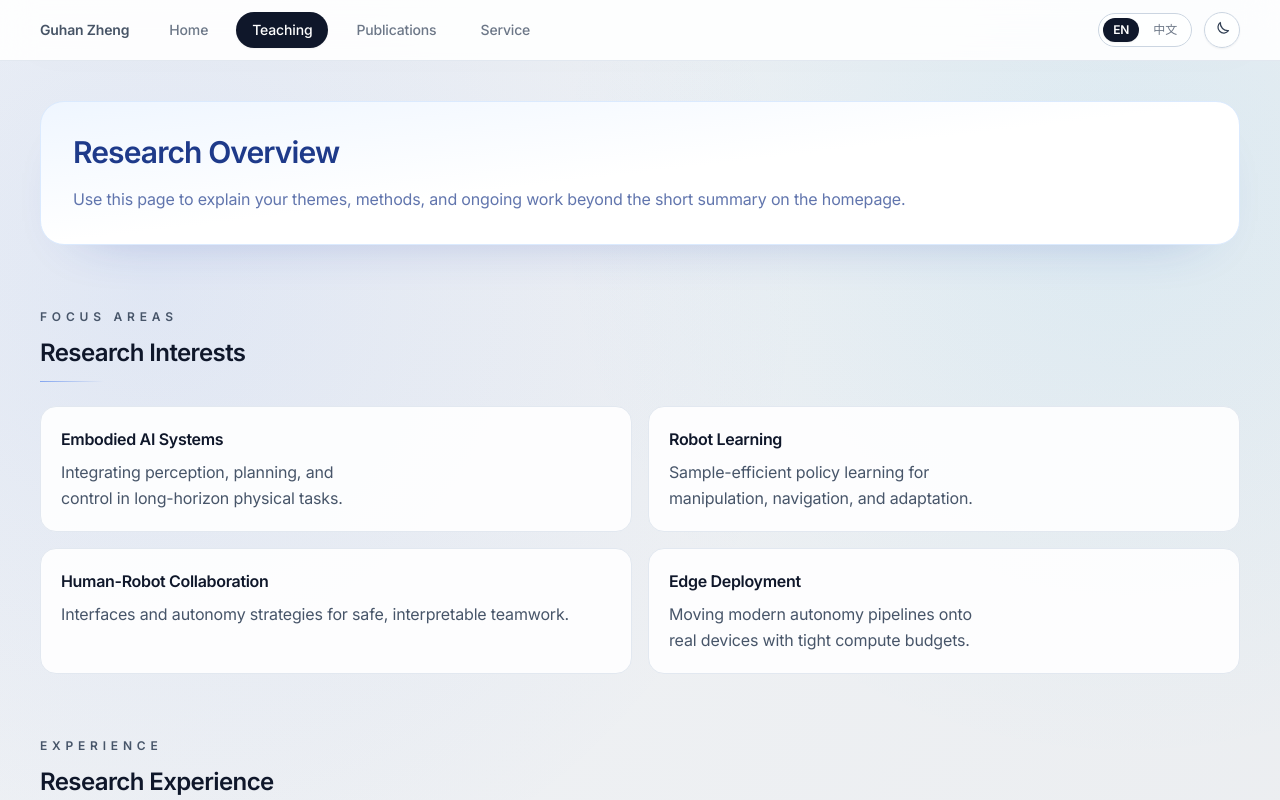
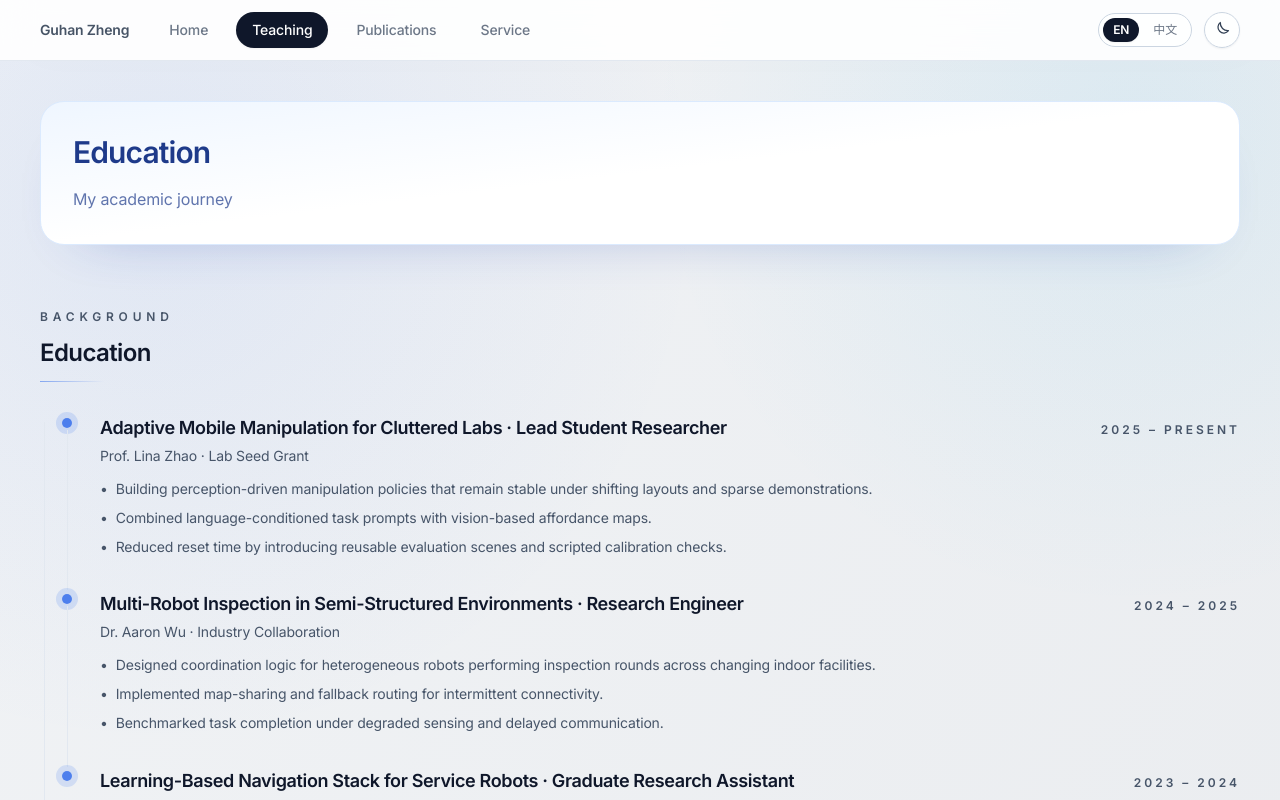
Before and after one commit to Guhan328/Guhan328.github.io, a Next.js app: page /en/research in a window 1280 px wide. Shown: the top 800 px of the page. Built offline with nearby package versions, Linux system fonts and the light colour scheme; no server answers.

Commit message:
Update page.tsx

```diff
--- a/app/(site)/[locale]/research/page.tsx
+++ b/app/(site)/[locale]/research/page.tsx
@@ -16,31 +16,17 @@ export default async function ResearchPage({ params }: PageProps) {
     notFound();
   }
 
-  const { interests, experiences } = getResearchContent()[locale];
+  const { experiences } = getResearchContent()[locale];
   const t = getResearchPageCopy()[locale];
 
   return (
     <div className="space-y-16">
       <section className="space-y-4 rounded-3xl border border-blue-100 bg-gradient-to-br from-blue-50 via-white to-white p-8 shadow-[0_24px_60px_-45px_rgba(30,64,175,0.45)] dark:border-slate-800 dark:bg-gradient-to-br dark:from-slate-900/80 dark:via-slate-900/60 dark:to-slate-900/40">
-        <h1 className="text-3xl font-semibold text-blue-900 dark:text-white">{t.heroTitle}</h1>
-        <p className="text-base leading-relaxed text-blue-900/70 dark:text-slate-300">{t.heroDescription}</p>
+        <h1 className="text-3xl font-semibold text-blue-900 dark:text-white">Education</h1>
+        <p className="text-base leading-relaxed text-blue-900/70 dark:text-slate-300">My academic journey</p>
       </section>
 
-      <Section title={t.interestsTitle} eyebrow={t.interestsEyebrow}>
-        <div className="grid gap-4 md:grid-cols-2">
-          {interests.map((interest) => (
-            <article
-              key={interest.title}
-              className="rounded-2xl border border-slate-200 bg-white/90 p-5 dark:border-slate-800 dark:bg-slate-900/70"
-            >
-              <h3 className="text-base font-semibold text-slate-900 dark:text-slate-50">{interest.title}</h3>
-              <p className="mt-2 text-base leading-relaxed text-slate-600 dark:text-slate-300">{interest.description}</p>
-            </article>
-          ))}
-        </div>
-      </Section>
-
-      <Section title={t.experienceTitle} eyebrow={t.experienceEyebrow}>
+      <Section title="Education" eyebrow="Background">
         <Timeline
           items={experiences.map((item) => ({
             title: `${item.title} · ${item.role}`,
@@ -49,7 +35,6 @@ export default async function ResearchPage({ params }: PageProps) {
             details: [item.summary, ...item.bullets]
           }))}
         />
-        <p className="mt-6 text-base text-slate-600 dark:text-slate-300">{t.collaboration}</p>
       </Section>
     </div>
   );
```
